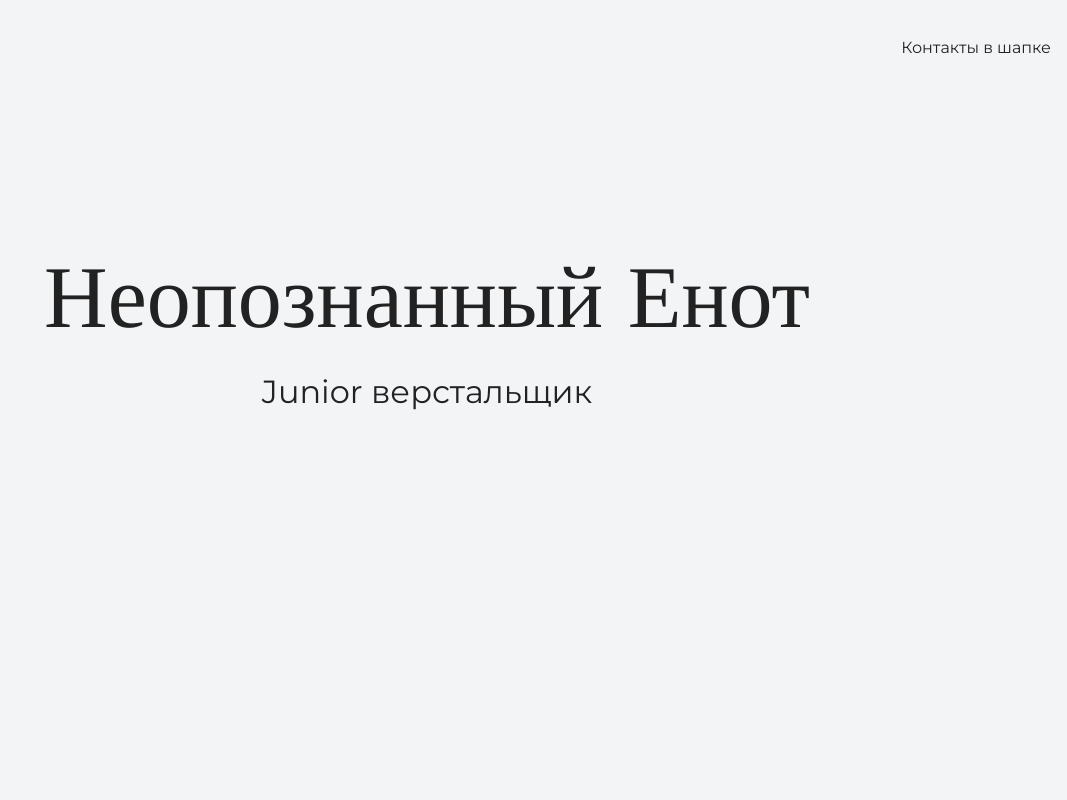
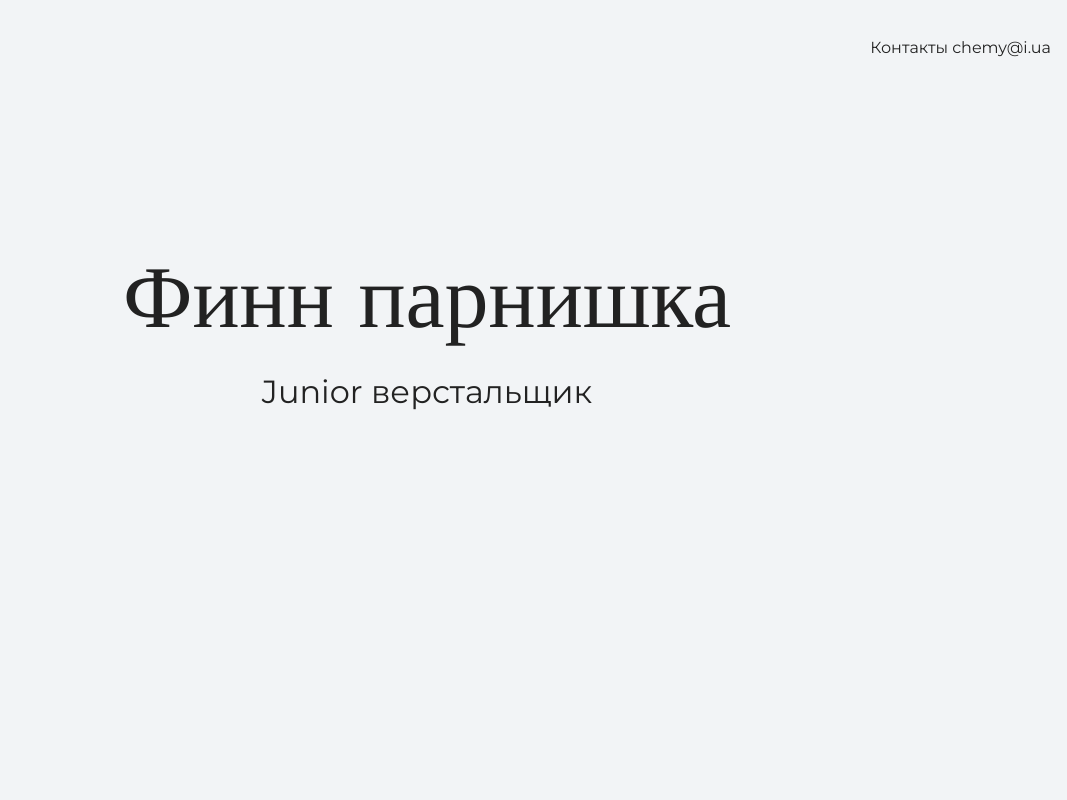
Before and after one commit to chemyiua/my-site, a plain HTML site: page index.html in a window 1280 px wide. Shown: the top 800 px of the page, without its empty margins (213-1280 px from the left). Drawn offline with nearby package versions, Linux system fonts and the light colour scheme.

Commit message:
Меняем текст

```diff
--- a/index.html
+++ b/index.html
@@ -10,13 +10,13 @@
   <body>
     <header class="page-header">
 	<div class="container">
-      Контакты в шапке
+      Контакты chemy@i.ua
 	  </div>
     </header>
 
     <section class="hero-image">
 	<div class="container">
-      <h1 class="heading">Неопознанный Енот</h1>
+      <h1 class="heading">Финн парнишка</h1>
       <p>Junior верстальщик</p>
 	  </div>
     </section>
@@ -45,7 +45,7 @@
 
     <footer class="page-footer">
 	<div class="container">
-      Контакты в подвале
+      Контакты chemy@i.ua
 	  </div>
     </footer>
   </body>
```
